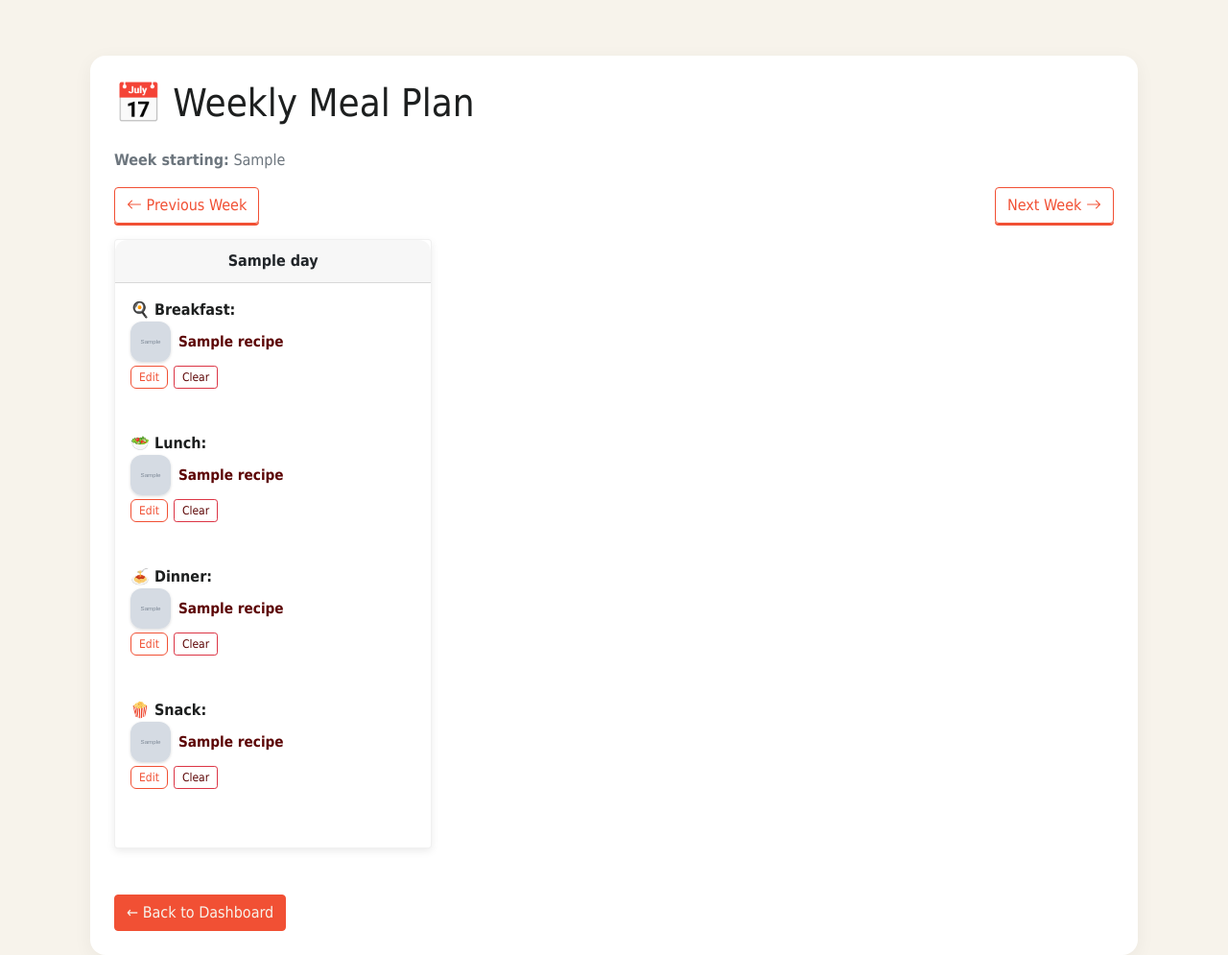
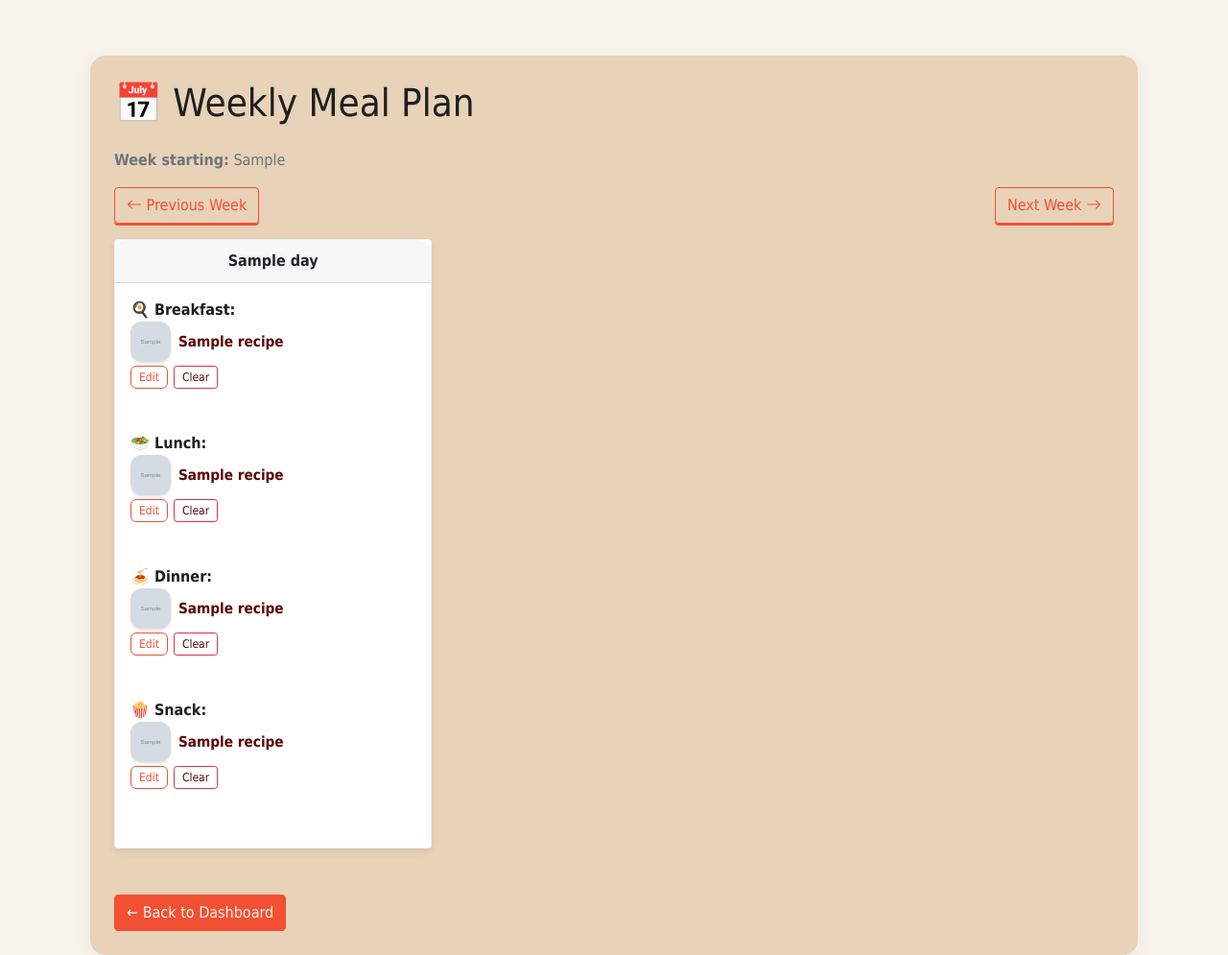
Before and after one commit to catechew/flax_6_2025, a Django app: template recipes/templates/meal_plan_detail.html in a window 1280 px wide. Shown: the part 56-1051 px from the top of the page at 96% size. Run offline with Django 5.2, Linux system fonts and the light colour scheme; the template is opened without the code that fills it: most values are stand-ins (such as "Sample title", 1, 10 or a date in 2020); grey boxes marked "Sample" are stand-in pictures; some libraries are stand-ins or nearby versions.

Commit message:
Change background colour to beige

```diff
--- a/static/custom.css
+++ b/static/custom.css
@@ -420,7 +420,7 @@ h3.profile-title {
 }
 
 .meal-plan-wrapper {
-    background: #fff;
+    background: #e8d2b8;
     border-radius: 16px;
     padding: 25px;
     box-shadow: 0px 5px 20px rgba(0,0,0,0.05);
```
